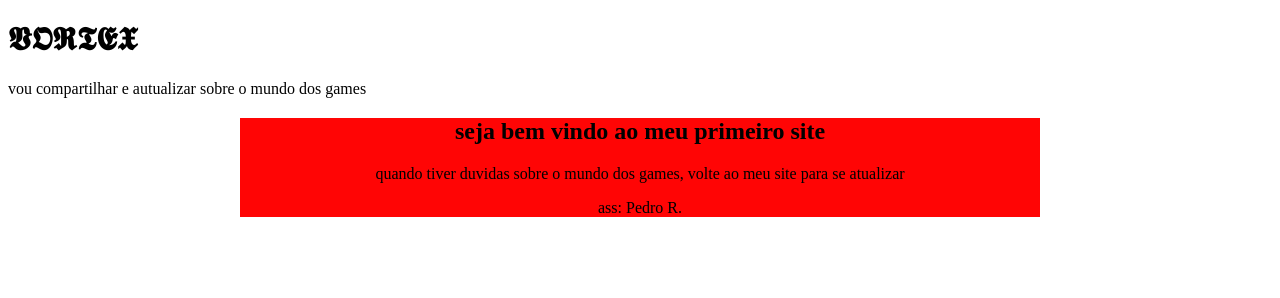
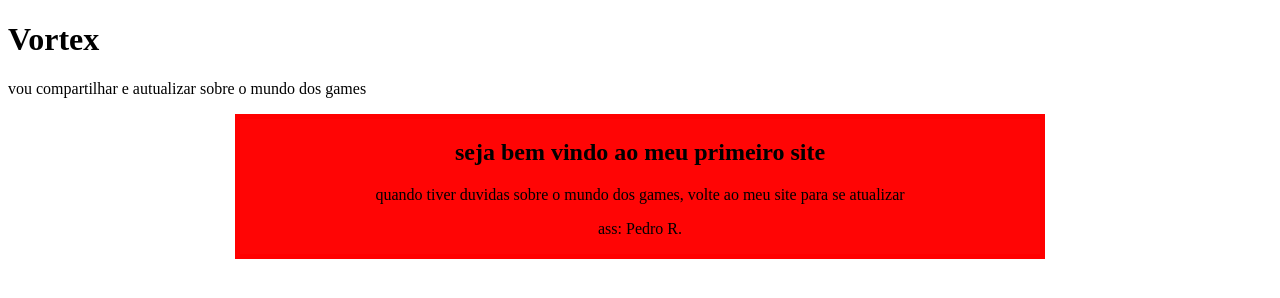
Before and after one commit to pedroruppenthalbernardo/siteees123, a plain HTML site: page index.html in a window 1280 px wide. Drawn offline with Linux system fonts and the light colour scheme.

Commit message:
alteracao border

```diff
--- a/index.html
+++ b/index.html
@@ -14,6 +14,7 @@
         text-align: center;
         max-width: 800px;
         margin: 0 auto;
+        border: 5px solid red;
     }
 
     main{
@@ -24,7 +25,7 @@
         margin: 0 auto;
     }
 </style>
-    <h1>𝖁𝕺𝕽𝕿𝕰𝖃</h1>
+    <h1>Vortex</h1>
 <p>vou compartilhar e autualizar sobre o mundo dos games</p>
 <header>
 
```
